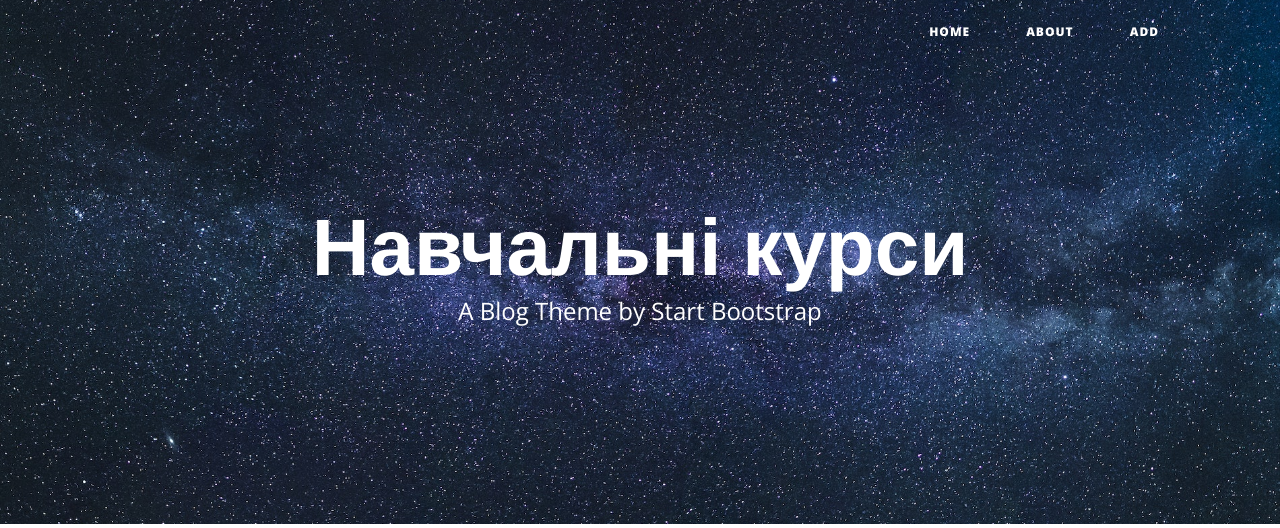
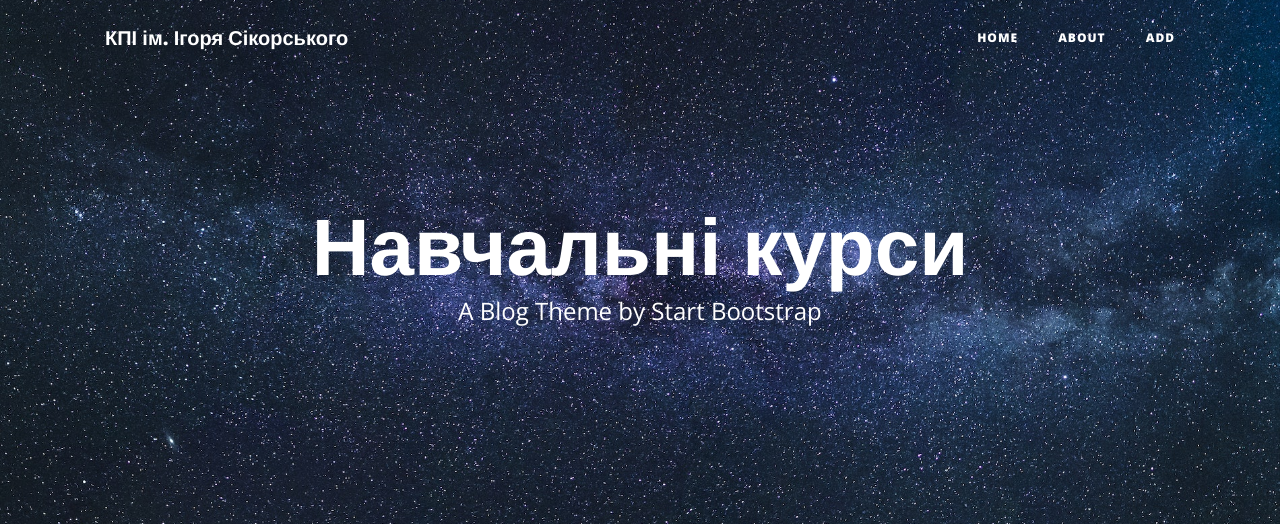
Before and after one commit to AAlexandrAnisimov/anisimov.project, a Flask app: page / in a window 1280 px wide. Shown: the top 528 px of the page. Run offline with Flask 2, Linux system fonts and the light colour scheme; some libraries are stand-ins or nearby versions.

Commit message:
alalalall

```diff
--- a/templates/nav.html
+++ b/templates/nav.html
@@ -1,16 +1,21 @@
 <!-- Navigation -->
 <nav class="navbar navbar-expand-lg navbar-light fixed-top" id="mainNav">
     <div class="container">
+      <a class="navbar-brand" href="{{ url_for('index') }}">КПІ ім. Ігоря Сікорського</a>
+      <button class="navbar-toggler navbar-toggler-right" type="button" data-toggle="collapse" data-target="#navbarResponsive" aria-controls="navbarResponsive" aria-expanded="false" aria-label="Toggle navigation">
+        Меню
+        <i class="fa fa-bars"></i>
+      </button>
       <div class="collapse navbar-collapse" id="navbarResponsive">
         <ul class="navbar-nav ml-auto">
           <li class="nav-item">
-            <a class="navbar-brand" href="{{ url_for('index') }}">Home</a>
+            <a class="nav-link" href="{{ url_for('index') }}">Home</a>
           </li>
           <li class="nav-item">
-            <a class="navbar-brand" href="{{ url_for('index') }}">About</a>
+            <a class="nav-link" href="{{ url_for('index') }}">About</a>
           </li>
           <li class="nav-item">
-            <a class="navbar-brand" href="{{ url_for('index') }}">Add</a>
+            <a class="nav-link" href="{{ url_for('index') }}">Add</a>
           </li>
         </ul>
       </div>
```
